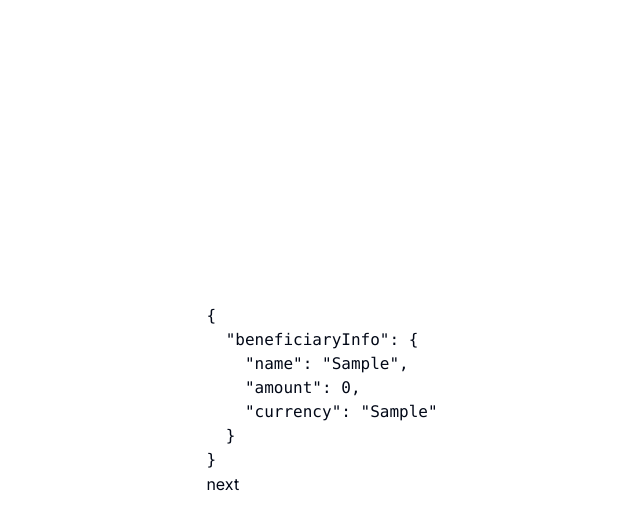
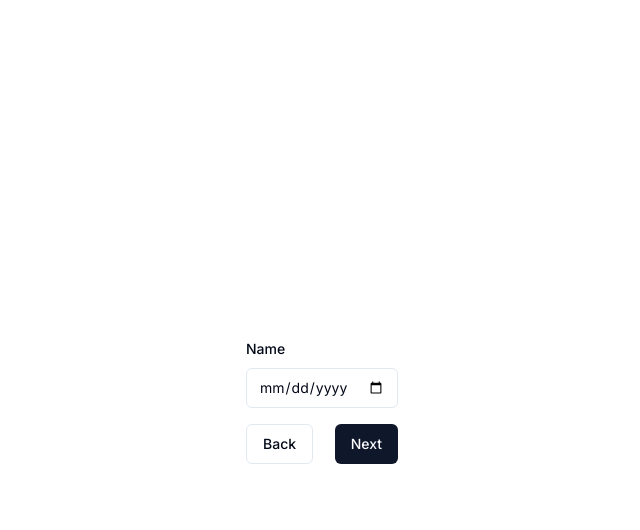
Before and after one commit to jakubfiglak/sandbox, a Next.js app: page /xstate/multi-step-form in a window 1280 px wide. Both pictures are taken after typing "Sample", "Sample" into the empty fields and a click on the button "Next". Shown: the top 530 px of the page, without its empty margins (318-958 px from the left). Built offline with nearby package versions, Linux system fonts and the light colour scheme.

Commit message:
feat: date step

```diff
--- /dev/null
+++ b/app/xstate/multi-step-form/components/date-form.tsx
@@ -0,0 +1,60 @@
+"use client";
+
+import { zodResolver } from "@hookform/resolvers/zod";
+import * as z from "zod";
+
+import { Button } from "@/components/ui/button";
+import {
+  Form,
+  FormControl,
+  FormField,
+  FormItem,
+  FormLabel,
+  FormMessage,
+} from "@/components/ui/form";
+import { Input } from "@/components/ui/input";
+import { useForm } from "react-hook-form";
+
+const formSchema = z.object({
+  date: z.string().min(2),
+});
+
+type DateFormProps = {
+  onBackClick: () => void;
+  onSubmit: (data: z.infer<typeof formSchema>) => void;
+};
+
+export const DateForm = ({ onSubmit, onBackClick }: DateFormProps) => {
+  const form = useForm<z.infer<typeof formSchema>>({
+    resolver: zodResolver(formSchema as any),
+    defaultValues: {
+      date: "",
+    },
+  });
+
+  return (
+    <Form {...form}>
+      <form onSubmit={form.handleSubmit(onSubmit)} className="space-y-4">
+        <FormField
+          control={form.control}
+          name="date"
+          render={({ field }) => (
+            <FormItem>
+              <FormLabel>Name</FormLabel>
+              <FormControl>
+                <Input {...field} type="date" />
+              </FormControl>
+              <FormMessage />
+            </FormItem>
+          )}
+        />
+        <div className="flex items-center justify-between">
+          <Button type="button" onClick={onBackClick} variant="outline">
+            Back
+          </Button>
+          <Button type="submit">Next</Button>
+        </div>
+      </form>
+    </Form>
+  );
+};
--- a/app/xstate/multi-step-form/components/form.tsx
+++ b/app/xstate/multi-step-form/components/form.tsx
@@ -2,6 +2,7 @@
 
 import { useMachine } from "@xstate/react";
 import { BeneficiaryForm } from "./beneficiary-form";
+import { DateForm } from "./date-form";
 import { multiStepFormMachine } from "../machine";
 
 export const Form = () => {
@@ -17,12 +18,17 @@ export const Form = () => {
 
     case "enteringDate":
       return (
-        <div>
-          <pre>{JSON.stringify(state.context, null, 2)}</pre>
-          <button onClick={() => send("CONFIRM_DATE")}>next</button>
-        </div>
+        <DateForm
+          onSubmit={(data) => send("CONFIRM_DATE", { info: data })}
+          onBackClick={() => send("BACK")}
+        />
       );
 
     default:
+      return (
+        <div>
+          <pre>{JSON.stringify(state.context, null, 2)}</pre>
+        </div>
+      );
   }
 };
```
